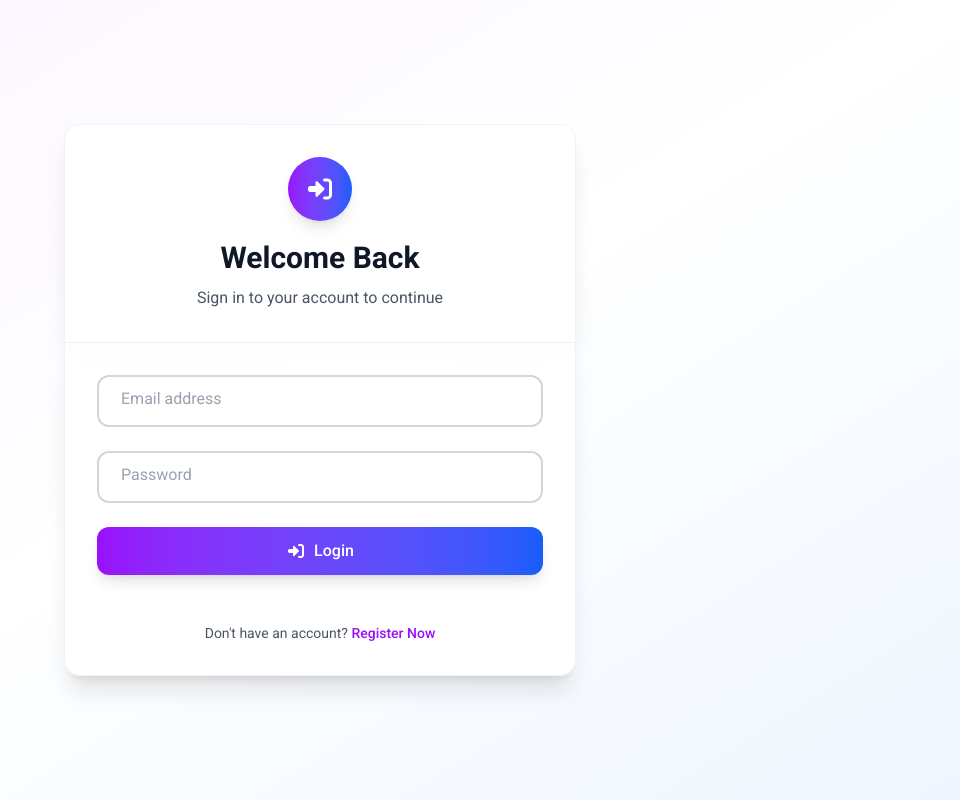
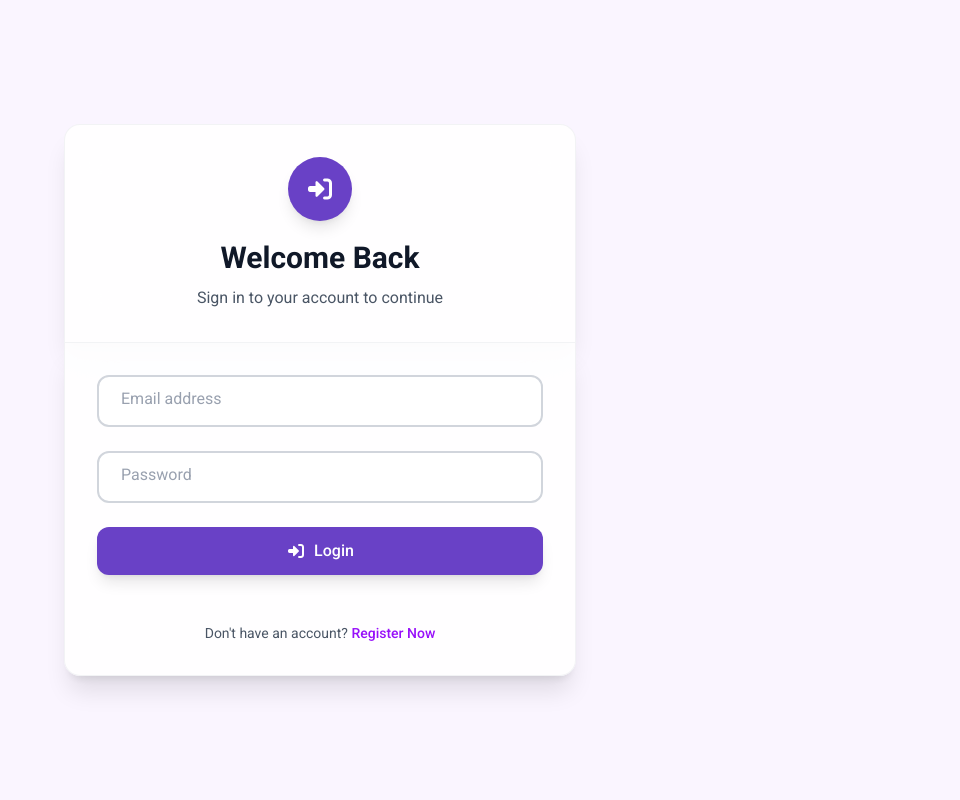
Before and after one commit to lotfybasemmomamed/social-app-react, a React (Vite) app: page /login in a window 1280 px wide. Shown: the whole page, without its empty margins (320-1280 px from the left). Built offline with nearby package versions, Linux system fonts and the light colour scheme.

Commit message:
edit colors in auth form

```diff
--- a/src/components/AuthForm.jsx
+++ b/src/components/AuthForm.jsx
@@ -324,13 +324,13 @@ export default function AuthForm({ btnText, type }) {
     //   {errorMessage && <ErrorMessage message={errorMessage} />}
     // </div>
 
-     <div className="min-h-screen bg-gradient-to-br from-purple-50 via-white to-blue-50 dark:from-gray-900 dark:via-gray-900 dark:to-purple-900 flex items-center justify-center p-4">
+     <div className="min-h-screen bg-purple-50 dark:from-gray-900 dark:via-gray-900 dark:to-purple-900 flex items-center justify-center p-4">
       <div className="w-full max-w-md sm:max-w-lg my-auto">
         {/* Header Card */}
         <div className="bg-white/90 dark:bg-gray-800/90 backdrop-blur-xl rounded-t-2xl border border-gray-200/50 dark:border-gray-700/50 p-6 sm:p-8 shadow-xl">
           <div className="text-center">
             {/* Logo/Icon */}
-            <div className="mx-auto w-16 h-16 bg-gradient-to-r from-purple-600 to-blue-600 rounded-full flex items-center justify-center mb-4 shadow-lg">
+            <div className="mx-auto w-16 h-16 bg-purble rounded-full flex items-center justify-center mb-4 shadow-lg">
               <i className={`fas ${type === 'login' ? 'fa-sign-in-alt' : 'fa-user-plus'} text-white text-2xl`}></i>
             </div>
 
@@ -519,12 +519,12 @@ export default function AuthForm({ btnText, type }) {
             <button
               type="submit"
               disabled={loading}
-              className="w-full bg-gradient-to-r from-purple-600 to-blue-600 hover:from-purple-700 hover:to-blue-700 text-white font-medium py-3 px-6 rounded-xl transition-all duration-200 transform hover:scale-[1.02] active:scale-[0.98] focus:outline-none focus:ring-4 focus:ring-purple-300 dark:focus:ring-purple-800 disabled:opacity-50 disabled:cursor-not-allowed disabled:transform-none shadow-lg"
+              className="w-full bg-purble hover:bg-purple-700 text-white font-medium py-3 px-6 rounded-xl transition-all duration-200 transform hover:scale-[1.02] active:scale-[0.98] focus:outline-none focus:ring-4 focus:ring-purple-300 dark:focus:ring-purple-800 disabled:opacity-50 disabled:cursor-not-allowed disabled:transform-none shadow-lg"
             >
               {loading ? (
                 <span className="flex items-center justify-center">
                   <i className="fas fa-spinner fa-spin mr-2"></i>
-                  Processing...
+
                 </span>
               ) : (
                 <span className="flex items-center justify-center">
```
